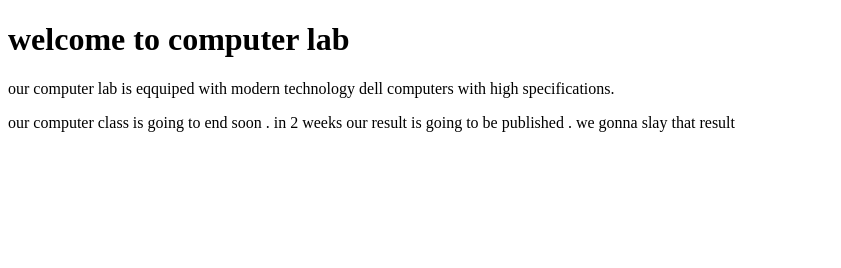
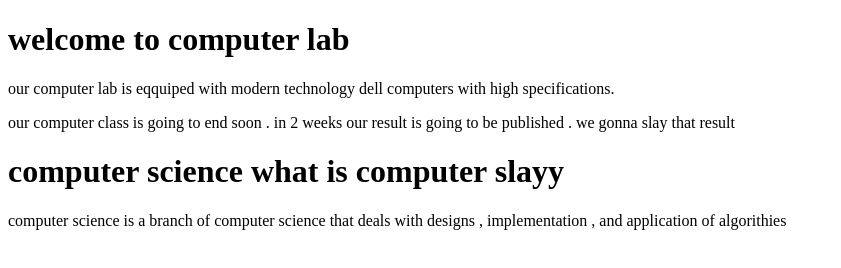
Before and after one commit to aakichhetri/demo, a plain HTML site: page index.html in a window 1280 px wide. Shown: the whole page, without its empty margins (0-841 px from the left). Drawn offline with Linux system fonts and the light colour scheme.

Commit message:
added another heading

```diff
--- a/index.html
+++ b/index.html
@@ -10,5 +10,8 @@
   <!-- this paragraph contains information about ccomputer lab-->
   <p> our computer lab is eqquiped with modern technology dell computers with high specifications.  </p>
   <p> our computer class is going to end soon . in 2 weeks our result is going to be published . we gonna slay that result</p>
+  <h1> computer science what is computer slayy </h1>
+  <!-- this paragraph contains information about computer science-->
+  <P> computer science is a branch of computer science that deals with designs , implementation , and application of algorithies </P>
 </body>
 </html>
```
